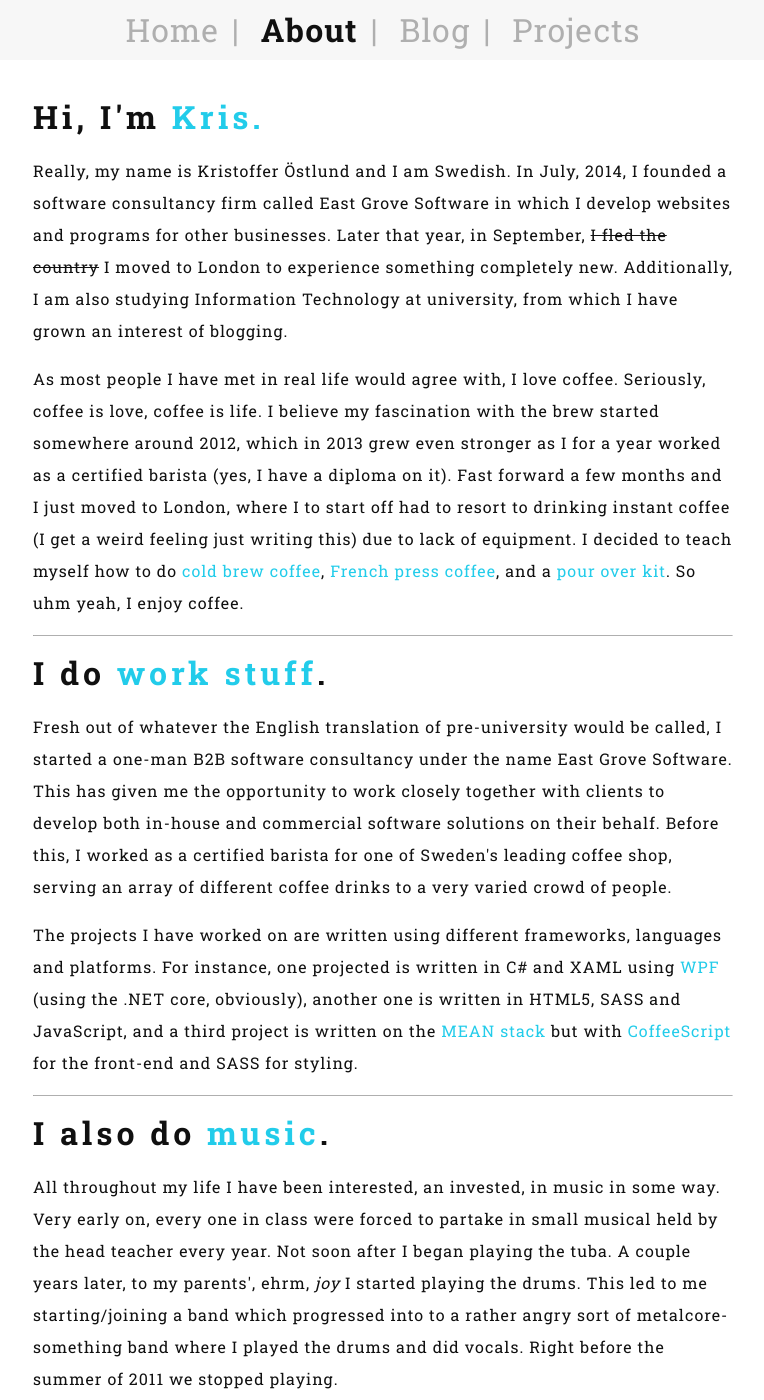
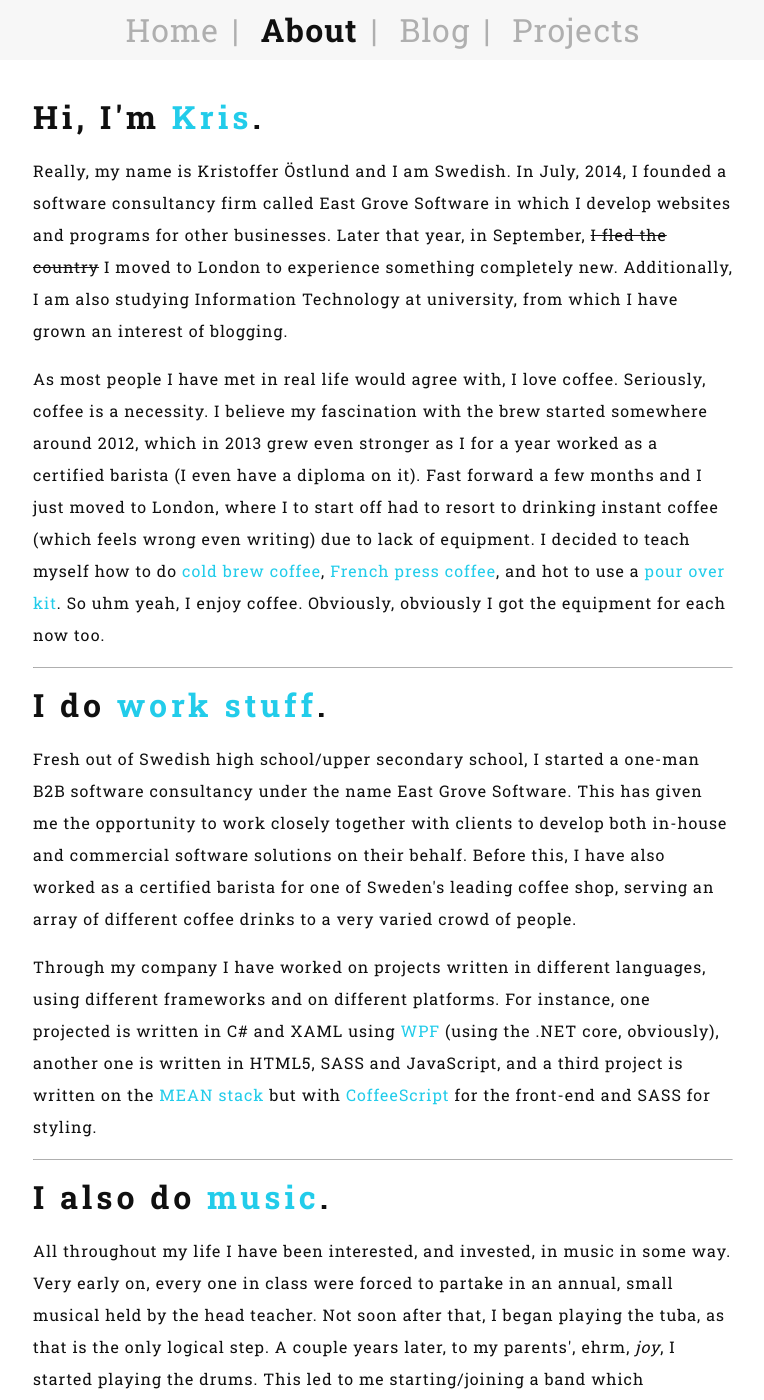
Before and after one commit to kristofferostlund/kristofferostlund.github.io, a Jekyll site: the page built from src/about.html, in a window 1280 px wide and 1400 px high. Shown: the whole window, without its empty margins (257-1021 px from the left). Built offline with Jekyll 4.4.1, drawn with Linux system fonts in a browser that asks for light colours; Markdown is read by kramdown in place of the engine named in the settings; some of the changed text lies outside the part shown.

Commit message:
Added facivon

```diff
--- a/src/about.html
+++ b/src/about.html
@@ -3,24 +3,24 @@ layout: page
 title: About
 ---
 
-<h1>Hi, I'm <a target="_blank" href="https://twitter.com/kris_ostlund">Kris.</a></h1>
+<h1>Hi, I'm <a target="_blank" href="https://twitter.com/kris_ostlund">Kris</a>.</h1>
 
 <p>Really, my name is Kristoffer Östlund and I am Swedish. In July, 2014, I founded a software consultancy firm called East Grove Software in which I develop websites and programs for other businesses. Later that year, in September, <del>I fled the country</del> I moved to London to experience something completely new. Additionally, I am also studying Information Technology at university, from which I have grown an interest of blogging.</p>
 
-<p>As most people I have met in real life would agree with, I love coffee. Seriously, coffee is love, coffee is life. I believe my fascination with the brew started somewhere around 2012, which in 2013 grew even stronger as I for a year worked as a certified barista (yes, I have a diploma on it). Fast forward a few months and I just moved to London, where I to start off had to resort to drinking instant coffee (I get a weird feeling just writing this) due to lack of equipment. I decided to teach myself how to do <a target="_blank" href="https://www.youtube.com/watch?v=7WgFkgaoYZM">cold brew coffee</a>, <a target="_blank" href="http://www.seriouseats.com/2014/07/how-to-make-better-french-press-coffee-tips-technique-grind-timing.html">French press coffee</a>, and a <a target="_blank" href="http://www.whittard.co.uk/tea/related/hall-of-fame/v60-pour-over-kit.htm">pour over kit</a>. So uhm yeah, I enjoy coffee.</p>
+<p>As most people I have met in real life would agree with, I love coffee. Seriously, coffee is a necessity. I believe my fascination with the brew started somewhere around 2012, which in 2013 grew even stronger as I for a year worked as a certified barista (I even have a diploma on it). Fast forward a few months and I just moved to London, where I to start off had to resort to drinking instant coffee (which feels wrong even writing) due to lack of equipment. I decided to teach myself how to do <a target="_blank" href="https://www.youtube.com/watch?v=7WgFkgaoYZM">cold brew coffee</a>, <a target="_blank" href="http://www.seriouseats.com/2014/07/how-to-make-better-french-press-coffee-tips-technique-grind-timing.html">French press coffee</a>, and hot to use a <a target="_blank" href="http://www.whittard.co.uk/tea/related/hall-of-fame/v60-pour-over-kit.htm">pour over kit</a>. So uhm yeah, I enjoy coffee. Obviously, obviously I got the equipment for each now too.</p>
 
 <hr>
 
 <h1>I do <a target="_blank" href="https://www.linkedin.com/pub/kristoffer-%C3%B6stlund/8a/44/aa2">work stuff</a>.</h1>
 
-<p>Fresh out of whatever the English translation of pre-university would be called, I started a one-man B2B software consultancy under the name East Grove Software. This has given me the opportunity to work closely together with clients to develop both in-house and commercial software solutions on their behalf. Before this, I worked as a certified barista for one of Sweden's leading coffee shop, serving an array of different coffee drinks to a very varied crowd of people. </p>
+<p>Fresh out of Swedish high school/upper secondary school, I started a one-man B2B software consultancy under the name East Grove Software. This has given me the opportunity to work closely together with clients to develop both in-house and commercial software solutions on their behalf. Before this, I have also worked as a certified barista for one of Sweden's leading coffee shop, serving an array of different coffee drinks to a very varied crowd of people.</p>
 
-<p>The projects I have worked on are written using different frameworks, languages and platforms. For instance, one projected is written in C# and XAML using <a target="_blank" href="https://msdn.microsoft.com/en-us/library/aa970268(v=vs.110).aspx">WPF</a> (using the .NET core, obviously), another one is written in HTML5, SASS and JavaScript, and a third project is written on the <a target="_blank" href="http://mean.io/">MEAN stack</a> but with <a target="_blank" href="http://coffeescript.org/">CoffeeScript</a> for the front-end and SASS for styling.</p>
+<p>Through my company I have worked on projects written in different languages, using different frameworks and on different platforms. For instance, one projected is written in C# and XAML using <a target="_blank" href="https://msdn.microsoft.com/en-us/library/aa970268(v=vs.110).aspx">WPF</a> (using the .NET core, obviously), another one is written in HTML5, SASS and JavaScript, and a third project is written on the <a target="_blank" href="http://mean.io/">MEAN stack</a> but with <a target="_blank" href="http://coffeescript.org/">CoffeeScript</a> for the front-end and SASS for styling.</p>
 
 <hr>
 
 <h1>I also do <a target="_blank" href="https://soundcloud.com/y67">music</a>.</h1>
-<p>All throughout my life I have been interested, an invested, in music in some way. Very early on, every one in class were forced to partake in small musical held by the head teacher every year. Not soon after I began playing the tuba. A couple years later, to my parents', ehrm, <em>joy</em> I started playing the drums. This led to me starting/joining a band which progressed into to a rather angry sort of metalcore-something band where I played the drums and did vocals. Right before the summer of 2011 we stopped playing.</p>
+<p>All throughout my life I have been interested, and invested, in music in some way. Very early on, every one in class were forced to partake in an annual, small musical held by the head teacher. Not soon after that,  I began playing the tuba, as that is the only logical step. A couple years later, to my parents', ehrm, <em>joy</em>, I started playing the drums. This led to me starting/joining a band which progressed into to a rather angry sort of metalcore-something band where I played the drums and did vocals. Right before the summer of 2011 we stopped playing.</p>
 
 <p>In September the same year, I got my feet wet with electronic music under the name <a target="_blank" href="https://soundcloud.com/y67/">y67</a>. In 2012, I wrote just above 20 songs, all of which I am super proud of, although they all were lacking in mixing quality. With time came quality and I got more invested in the craft. In 2013 I wrote significantly less songs, but of higher quality. For instance, I released <a target="_blank" href="https://soundcloud.com/y67/y67-the-akrobat-forthcoming">The Akrobat</a>, its sister EP, <a target="_blank" href="https://soundcloud.com/y67/sets/popkorn-and-kandyfloss-ep">Popkorn and Kandyfloss</a> and later that year, I released <a target="_blank" href="https://soundcloud.com/y67/sets/end-of-term-free-ep">End of Term</a>, which also got <a target="_blank" href="http://open.spotify.com/album/1YiMlqGfeWGvxnqA91m1E7">ended up on Spotify without the bonus track</a>. </p>
 
--- a/src/blog/index.html
+++ b/src/blog/index.html
@@ -2,7 +2,7 @@
 layout: page
 title: Blog
 ---
-<p><a href="">My older posts can be found right here</a>.</p>
+<p><a target="_blank" href="https://ostlundk.wordpress.com/blog/">My older posts can be found right here</a>.</p>
 
 <div class="posts">
 
```
Also changed, not shown: favicon.ico (added), ps/favicon_16.png (added), ps/favicon_32psd.png (added), ps/favicon_64.png (added), 3 other files.
